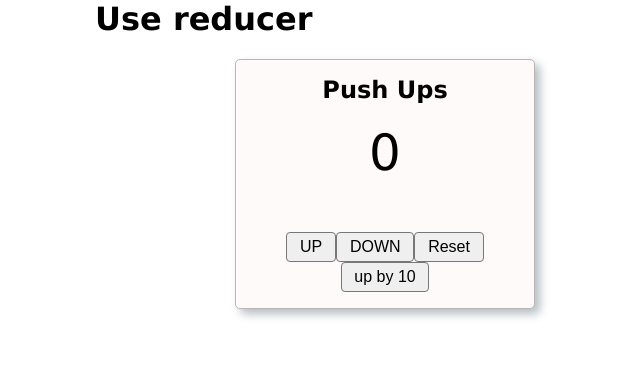
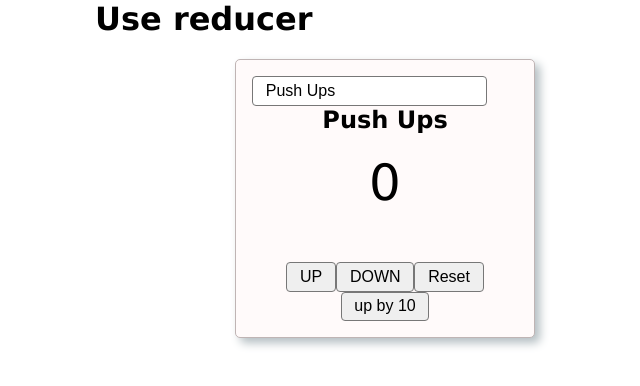
Before and after one commit to MariusCodeAcademy/feu8_15_react_useReducer_todo, a React (Vite) app: page / in a window 1280 px wide. Shown: the top 386 px of the page, without its empty margins (255-895 px from the left). Built offline with nearby package versions, Linux system fonts and the light colour scheme.

Commit message:
input change reducer

```diff
--- a/src/components/Counter.jsx
+++ b/src/components/Counter.jsx
@@ -15,6 +15,8 @@ function counterReducer(state, action) {
       return initCounterValue;
     case 'UPBY':
       return { ...state, countNum: state.countNum + action.payload };
+    case 'EDIT_TITLE':
+      return { ...state, countTitle: action.payload };
     default:
       console.warn('tipas nerastas');
       return state;
@@ -52,9 +54,19 @@ export default function Counter() {
     dispatch({ type: 'UPBY', payload: howMuch });
   }
 
+  function titleChange(event) {
+    dispatch({ type: 'EDIT_TITLE', payload: event.target.value });
+  }
+
   // console.log('cred ===', cred);
   return (
     <div className='card'>
+      <input
+        value={state.countTitle}
+        onChange={titleChange}
+        type='text'
+        placeholder='Change title'
+      />
       <h2>{state.countTitle}</h2>
       <p className='counter'>{state.countNum}</p>
       <div>
--- a/src/reset.css
+++ b/src/reset.css
@@ -51,7 +51,7 @@ select {
   border-radius: 4px;
   border: 1px solid #777;
   display: block;
-  width: 300px;
+  max-width: 300px;
 }
 textarea {
   min-height: 5rem;
```
